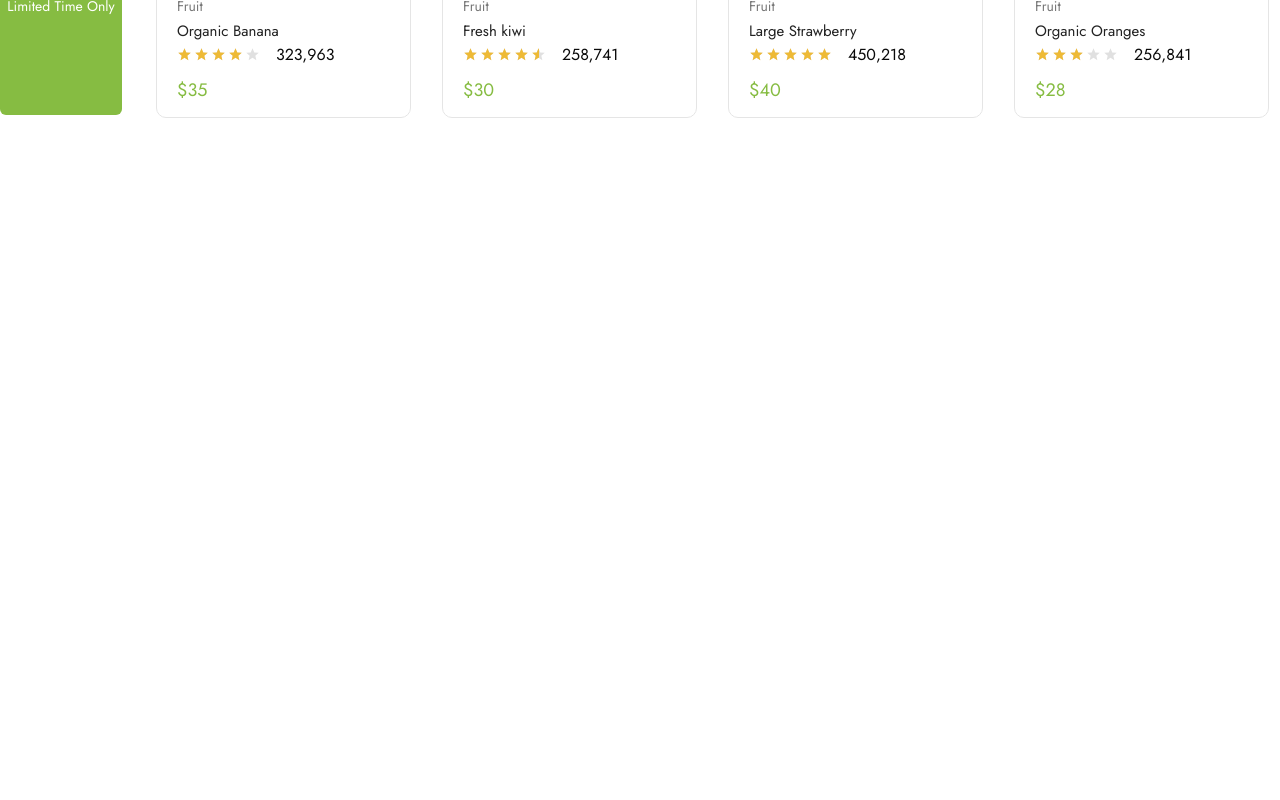
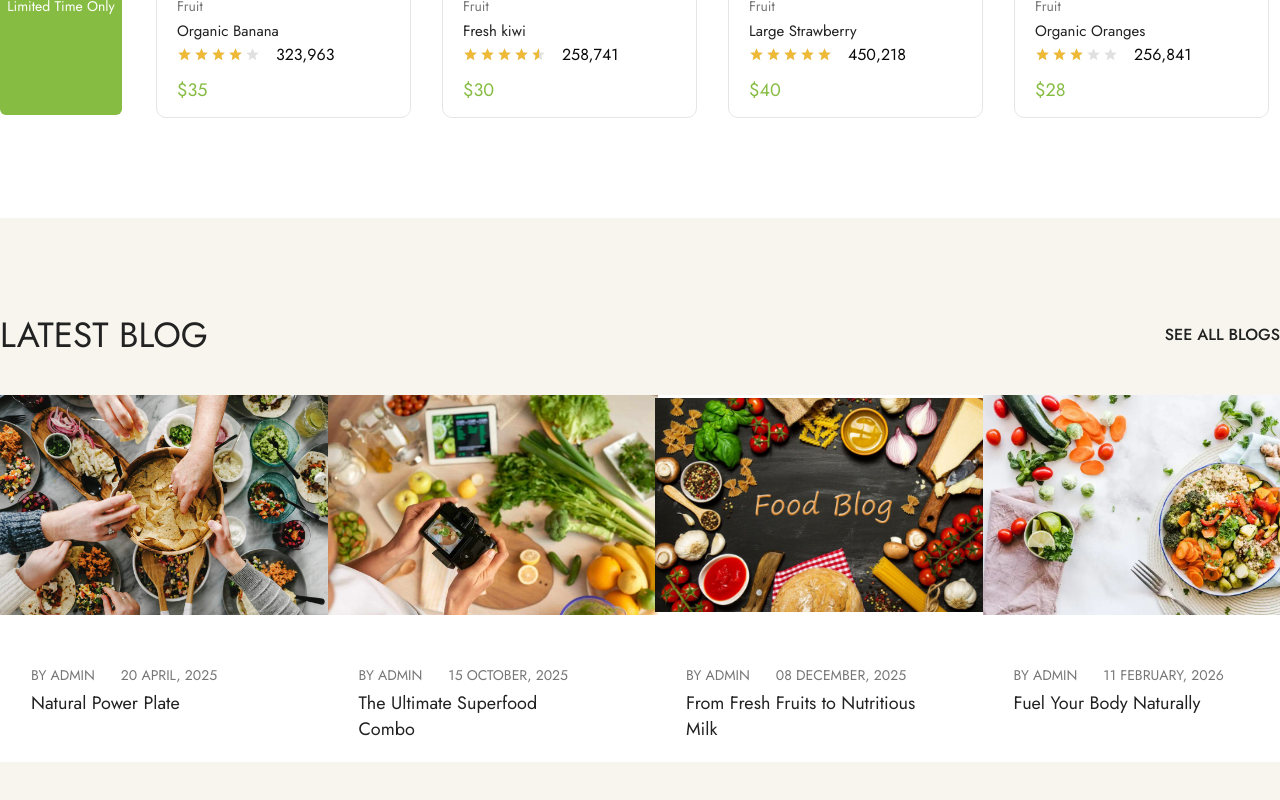
Before and after one commit to ayeshatahsin11/Uomo-E-commerce, a Next.js app: page / in a window 1280 px wide. Shown: the part 3790-4590 px from the top of the page. Before the commit the page ends 3908 px from the top, so only its background shows below. Built offline with nearby package versions, Linux system fonts and the light colour scheme.

Commit message:
blog res done

```diff
--- a/src/app/(root)/page.jsx
+++ b/src/app/(root)/page.jsx
@@ -20,8 +20,8 @@ const page = () => {
      <Category/>
      <TopSelling/>
      <Dsicount/>
-     {/* <Blog/>
-     <Contact/>
+     <Blog/>
+     {/* <Contact/>
     <Footer/> */}
     </>
   );
--- a/src/components/layout/Contents/Blog.jsx
+++ b/src/components/layout/Contents/Blog.jsx
@@ -1,22 +1,22 @@
-import React from 'react'
-import Container from '../Container'
-import Titles from '@/components/common/Titles'
-import BlogNews from './BlogNews'
+import React from "react";
+import Container from "../Container";
+import Titles from "@/components/common/Titles";
+import BlogNews from "./BlogNews";
 
 const Blog = () => {
   return (
-    <section className='mt-25 bg-[#F7F5EE] pt-22.75 pb-25.5'>
+    <section className="mt-25 bg-[#F7F5EE] pt-10 md:pt-22.75 pb-10 md:pb-25.5">
       <Container>
-            <div className="flex justify-between items-center">
+        <div className="md:flex justify-between items-center">
           <Titles name="latest blog" />
-        <button className="text-primary-black cursor-pointer text-[16px] font-medium relative uppercase after:content-[''] after:w-0 hover:after:w-full after:h-0.75 after:bg-primary-black after:absolute after:-bottom-1 after:left-0 after:duration-300">
+          <button className="text-primary-black mt-5 md:mt-0 cursor-pointer text-[16px] font-medium relative uppercase after:content-[''] after:w-0 hover:after:w-full after:h-0.75 after:bg-primary-black after:absolute after:-bottom-1 after:left-0 after:duration-300">
             see all blogs
           </button>
         </div>
-     <BlogNews/>
+        <BlogNews />
       </Container>
     </section>
-  )
-}
+  );
+};
 
-export default Blog
+export default Blog;
--- a/src/components/layout/Contents/BlogNews.jsx
+++ b/src/components/layout/Contents/BlogNews.jsx
@@ -18,24 +18,24 @@ const BlogNews = () => {
   return (
     <>
       <Container>
-        <div className="flex gap-7.5 mt-8.5">
+        <div className="grid md:grid-cols-4 grid-cols-2 gap-4 md:gap-7.5 mt-8.5">
           {blog?.map((item) => (
-            <div key={item.id} className="w-82.5 h-auto bg-white">
-              <div className="relative w-82.5 h-55 overflow-hidden">
+            <div key={item.id} className="md:w-82.5 h-auto bg-white">
+              <div className="relative md:w-82.5 h-55 overflow-hidden">
                 <Image
                   src={item?.image}
                   alt={item.about}
                   fill
                   sizes="330px"
-                  className="object-contain cursor-pointer"
+                  className="object-cover md:object-contain cursor-pointer"
                 />
               </div>
               <div className="pt-6  pb-5 pl-7.75 pr-15">
-                <div className="flex gap-6.5 text-sm text-primary-gray leading-6 mt-6 uppercase">
+                <div className="md:flex gap-6.5 text-[12px] md:text-sm text-primary-gray md:leading-6 md:mt-6 uppercase">
                   <h3>By {item?.author}</h3>
                   <h4>{item?.date}</h4>
                 </div>
-                <h2 className="text-[18px] text-primary-black mt-1">
+                <h2 className="text-sm md:text-[18px] text-primary-black mt-1">
                   {item?.about}
                 </h2>
               </div>
```
Lines whose indentation alone changed are shown as unchanged.
